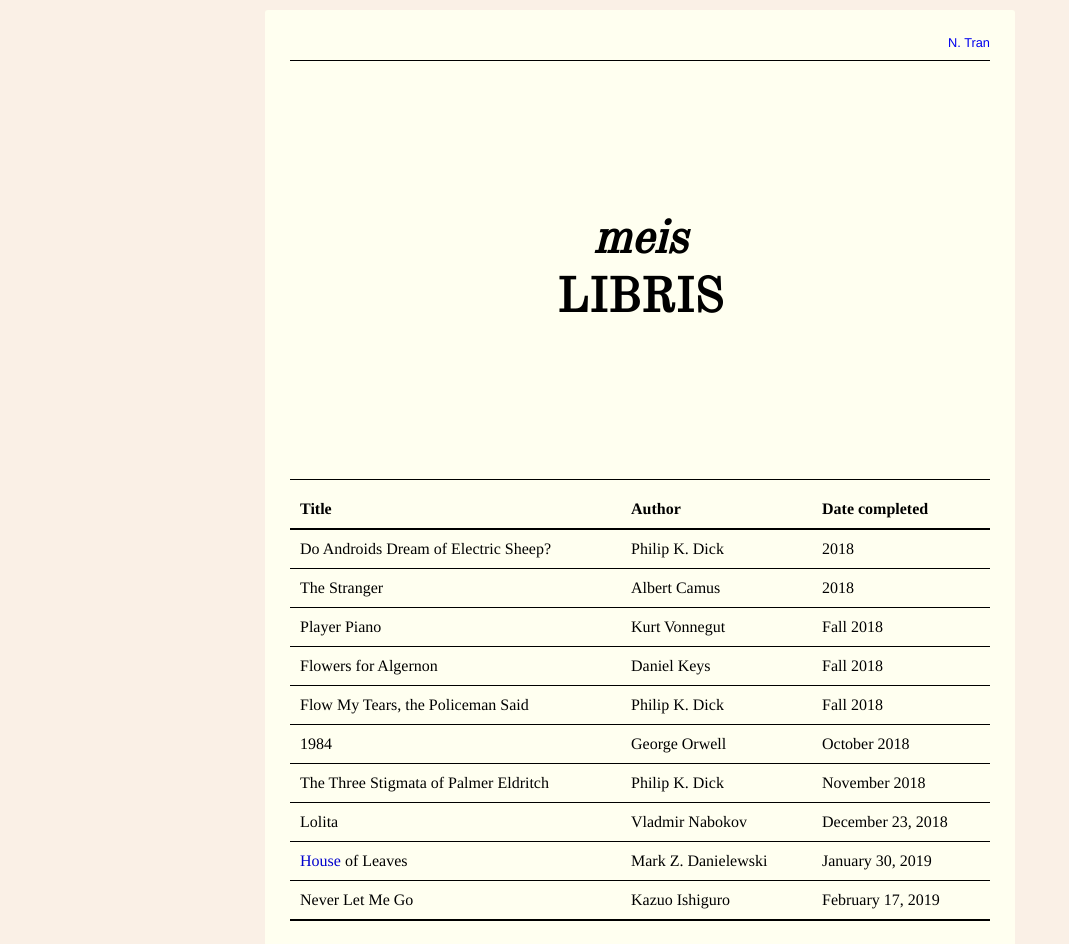
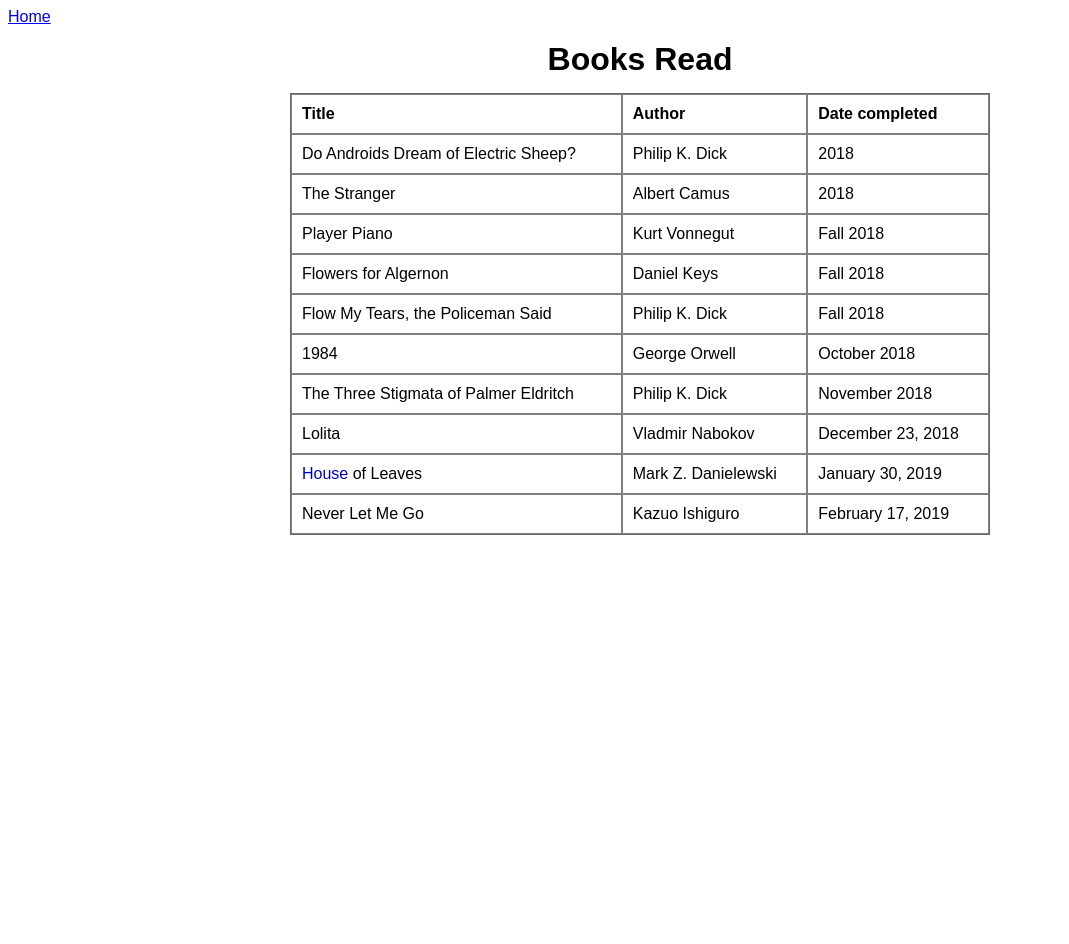
Before and after one commit to ninatran/meislibris, a plain HTML site: page index.html in a window 1280 px wide. Shown: the top 944 px of the page, without its empty margins (0-1069 px from the left). After the commit the page ends 800 px from the top, so only its background shows below. Drawn offline with nearby package versions, Linux system fonts and the light colour scheme.

Commit message:
Revert "Add files via upload"

```diff
--- a/index.html
+++ b/index.html
@@ -2,28 +2,24 @@
 <html lang="en" dir="ltr">
   <head>
     <meta charset="utf-8">
-    <title>Meis Libris</title>
+    <title>My Recent Books</title>
     <link rel="stylesheet" href="style.css">
     <link rel="icon" href="img/books.png">
-    <link href="https://fonts.googleapis.com/css?family=Lora|Old+Standard+TT" rel="stylesheet">
     <style media="screen">
 
     </style>
   </head>
-  <body style="">
+  <body style="background-color:white;font-family:Arial">
+    <nav>
+      <a href="index.html">Home</a>
+    </nav>
     <div class="main">
-
-      <div class="contact">
-        <a href="http://somewhere-a-dog-barked.tumblr.com">N. Tran</a>
+      <h1>Books Read</h1>
+      <div id="cover-display" style="display:none">
+        <img id="active-cover" src="img/books.png" alt="book cover">
       </div>
-
-      <div id="heading">
-        <h1 style="font-family:'Old Standard TT';font-style:italic;">meis</h1>
-        <h1 style="font-family:'Old Standard TT';letter-spacing:">LIBRIS</h1>
-      </div>
-
       <table id="books">
-        <tr id="table-heading">
+        <tr>
           <th>Title</th>
           <th>Author</th>
           <th>Date completed</th>
--- a/style.css
+++ b/style.css
@@ -1,69 +1,52 @@
-html{
-  background-color: linen;
-}
 
 body{
-  font-family:Times,serif;
-  margin:10px 0px;
+  background-color: #D6EAF8;
+  font-family: Helvetica,Arial,sans-serif;
 }
 
 a {
   display: block;
 }
 
-h1{
-  background-color: none;
-  text-align:center;
-  margin:0px;
-  font-size: 3em;
+.main{
+  background-color: white;
+  width: 700px;
+  margin: auto;
+}
+.main h1{
+  background-color: white;
+  text-align: center;
+  margin: 0px;
+  padding:15px;
 }
 
-.main{
-  background-color:ivory;
-  width:85%;
-  min-width: 587px;
-  max-width: 700px;
-  margin:auto;
-  padding:25px;
-  border-radius: 3px;
+#cover-display{
+  padding: 25px 0px 25px 0px;
+  height:300px;
+  background-color:;
 }
-
-#heading{
-  color:black;
-  padding:150px;
-  border-top:solid black 1px;
-  border-bottom:solid black 1px;
-  margin: 10px 0px;
-}
-
-.contact a{
-  font-family: Helvetica, arial, sans-serif;
-  font-weight:lighter;
-  text-decoration: none;
-  text-align: right;
-  font-size: .8em;
+#active-cover{
+  display: block;
+  max-height: 300px;
+  margin: 0px auto;
+  border: solid 1px black;
 }
 
 #books{
   width: 100%;
-  margin: 0px auto;
+  max-width: 700px;
   text-align: left;
-  border-bottom: 1px solid black;
+  border: 1px solid DimGray;
   border-spacing: 0px
 }
 
-#books tr:hover:not(#table-heading){
-  background-color: antiquewhite;
+#books tr:hover{
+  background-color: Gainsboro;
 }
 
 th,td{
+  border: 1px solid gray;
   padding: 10px;
-  border-bottom: 1px solid black;
-}
-
-th{
-  font-weight:bold;
-  border-bottom: 2px solid black;
 }
 
 nav a{
```
